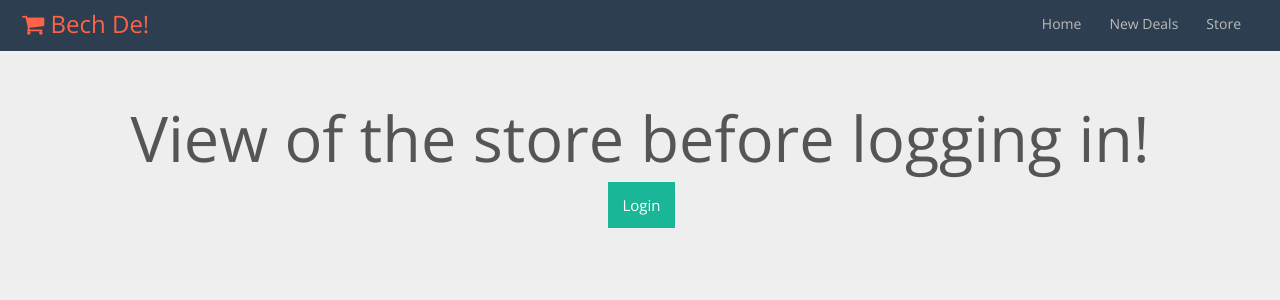
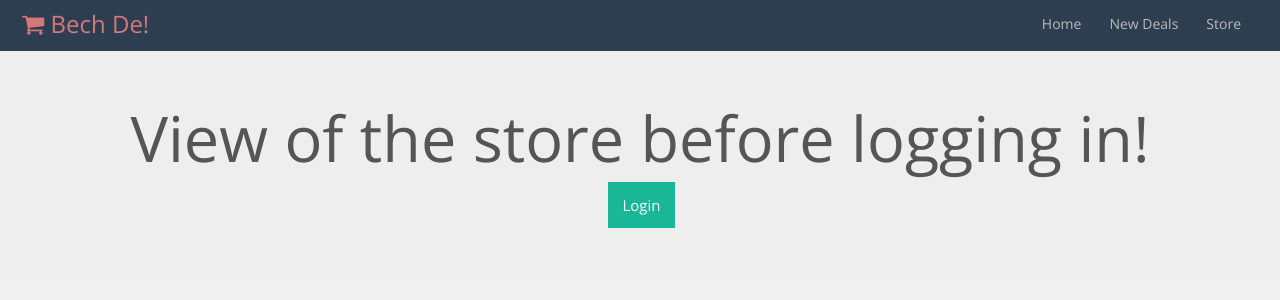
Before and after one commit to NIT-Warangal/SCorner, a Python web app: template templates/buysell/index.html in a window 1280 px wide. Shown: the top 300 px of the page. Run offline with Jinja, Linux system fonts and the light colour scheme; the template is opened without the code that fills it, so the values that code supplies are empty; some libraries are stand-ins or nearby versions.

Commit message:
BechDe - Color changes from tomato to #D7777B

```diff
--- a/templates/buysell/index.html
+++ b/templates/buysell/index.html
@@ -83,7 +83,7 @@
           </button>
           <ul class="nav navbar-nav not-nav">
             <!-- Left side elements -->
-            <h3 class="fa fa-shopping-cart fa-8 animated" style="color:tomato;display:inline-block;padding:0.5em;margin:0;"><span style="font-family:Open Sans;"> Bech De!</span></h3>
+            <h3 class="fa fa-shopping-cart fa-8 animated" style="color:#D7777B;display:inline-block;padding:0.5em;margin:0;"><span style="font-family:Open Sans;"> Bech De!</span></h3>
           </ul>
         </div>
         <div class="navbar-collapse collapse navbar-right" >
--- a/templates/global/welcome.html
+++ b/templates/global/welcome.html
@@ -31,7 +31,7 @@
 		<a class="fa fa-group" href="{{url_for('shout')}}" style="font-size:40px;color:steelblue;">Shout Box</a>
 	</div>
 	<div class="col-md-5" id="box">
-		<a class="fa fa-shopping-cart" href="{{url_for('bechde')}}" style="font-size:40px;color:tomato;">Bech De!</a>
+		<a class="fa fa-shopping-cart" href="{{url_for('bechde')}}" style="font-size:40px;color:#D7777B;">Bech De!</a>
 	</div>
 </div>
 </div>
```
